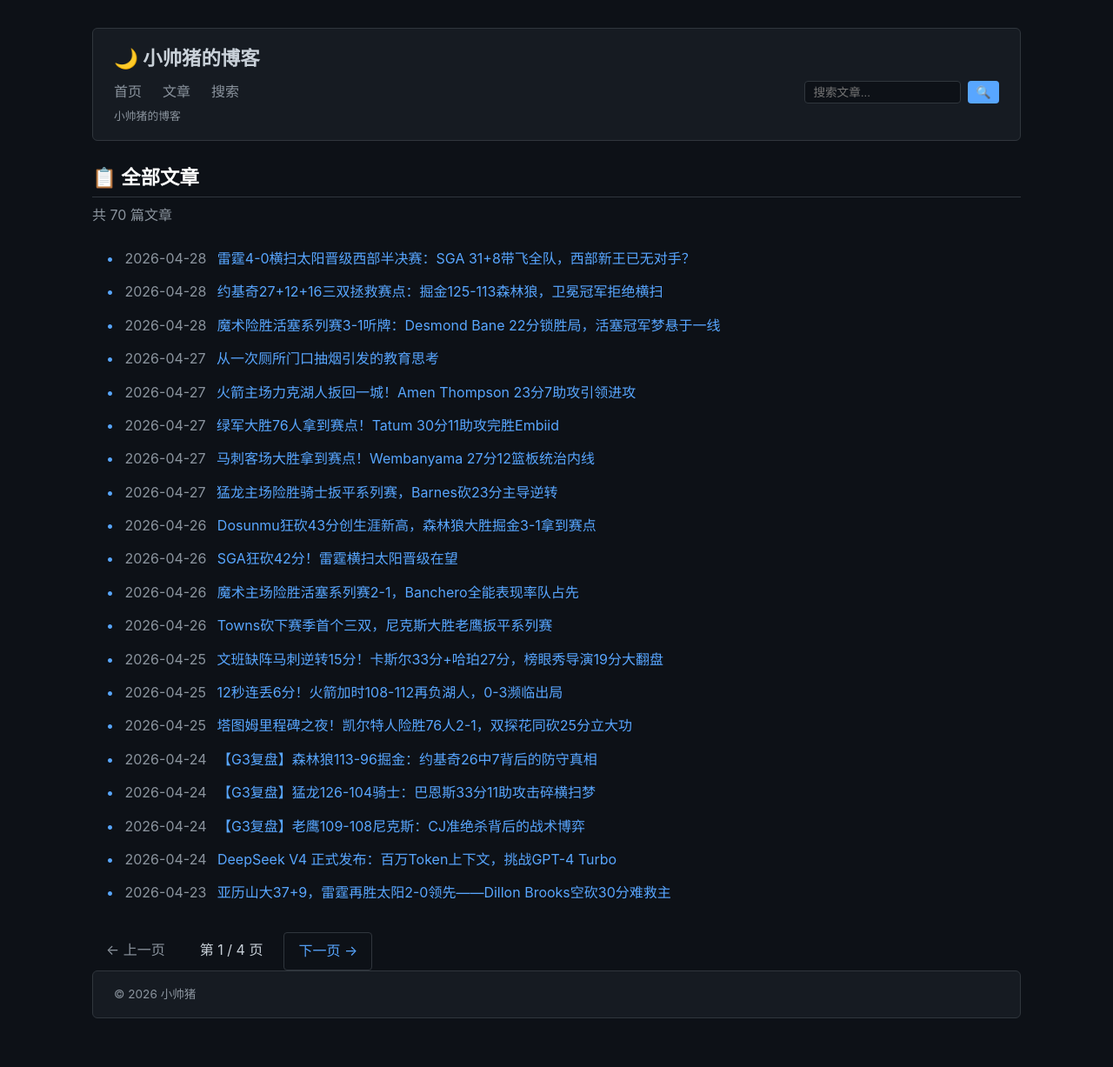
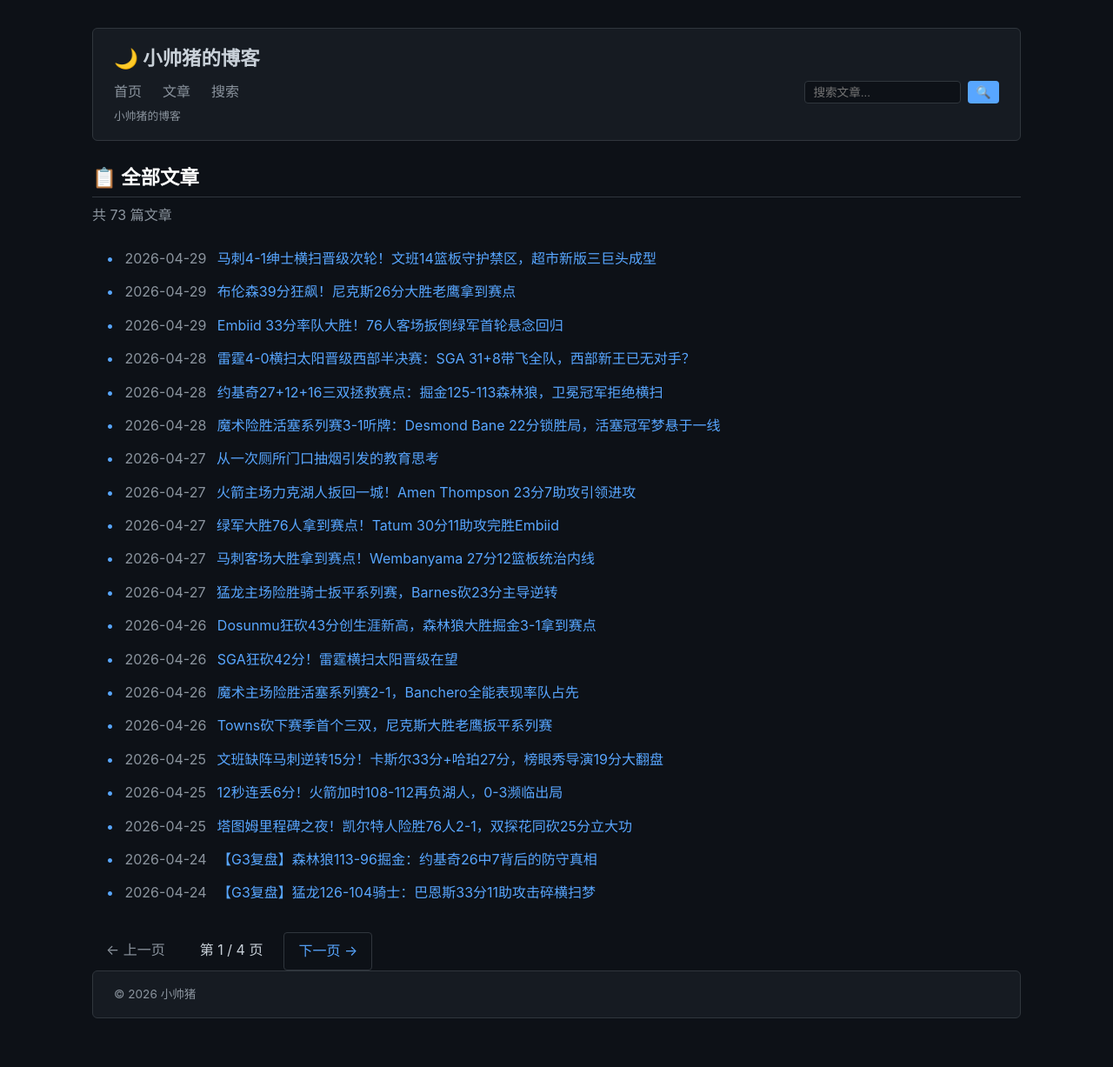
Before and after one commit to godsay1983/godsay1983.github.io, a Jekyll site: the page built from posts/index.html, in a window 1280 px wide. Shown: the whole page at 87% size. Built offline with Jekyll 4.4.1, drawn with Linux system fonts in a browser that asks for light colours; the list of posts is cut into pages by our own code; some of the changed lines change nothing that is shown.

Commit message:
新增3篇NBA季后赛G5分析：76人vs绿军、尼克斯vs老鹰、马刺4-1晋级

```diff
--- /dev/null
+++ b/_posts/2026-04-29-76ers-celtics-g5-embiid-33pts.md
@@ -0,0 +1,55 @@
+---
+title: Embiid 33分率队大胜！76人客场扳倒绿军首轮悬念回归
+date: 2026-04-29 08:30:00 +08:00
+categories: [NBA季后赛]
+tags: [76人, 凯尔特人, Embiid, 布克, 季后赛首轮]
+---
+
+> **北京时间2026年4月29日** — 费城76人客场以 **113:97** 大胜波士顿凯尔特人，将系列赛扳为 **2:3**，Embiid砍下33分率队在TD Garden拿走一场至关重要的胜利。
+
+<!--more-->
+
+## 比赛回顾：76人全面压制，绿军主场沦陷
+
+开场哨响，76人就展现出截然不同的比赛面貌。Embiid在内线翻江倒海，首节就多次强吃Vucevic得手。Quentin Grimes和MarJon Beauchamp的防守轮转让凯尔特人外线进攻受阻，首节绿军仅得23分。
+
+进入第二节，绿军依靠Jayson Tatum的单打勉强支撑，但76人火力全开——Tyrese Maxey连续命中两记三分，Kelly Oubre Jr.的快攻暴扣更是点燃了球队板凳席。**半场战罢，76人已领先8分（50:42）。**
+
+下半场是本场的分水岭。第三节Embiid彻底接管比赛：持球面框突破、挡拆后中距离干拔、弧顶三分命中，单节独得12分。在他的带领下，76人单节轰出 **35:29** 的攻击波，将分差拉大到14分。绿军进攻端全面哑火——Payton Pritchard外线失准，Jaylen Brown遭到Adem Bona的封盖，TD Garden陷入沉寂。
+
+末节沦为垃圾时间，Embiid在场下休息时甚至向主场球迷做出了"晚安"的手势。最终比分定格在 **113:97**，76人主场扳回一城。
+
+## 关键时刻：Embiid的MVP级别表演
+
+全场最高分 **Joel Embiid 33分**，另有8助攻4篮板3封盖。在Maxey（22分）早早陷入犯规麻烦的情况下，Embiid几乎是凭一己之力撑起了76人的进攻。他今天的中距离手感堪称教科书级别——14投10中，几乎无视绿军防守。
+
+> *"我知道这是必须赢下的比赛。我们不想带着2:3回费城。"* —— Embiid赛后采访
+
+**Paul George** 本场手感冰冷，12投仅3中得到9分，但在防守端贡献了3次抢断，是球队能够压制绿军进攻的关键一环。
+
+## 凯尔特人：Tatum孤掌难鸣
+
+Jayson Tatum全场砍下 **24分16篮板**，差一点完成30+15的数据，但独木难支。绿军今天整体命中率仅 **40.4%**，三分线外更是37投仅11中（29.7%）。
+
+Payton Pritchard 14投4中，Nikola Vucevic 10投3中——绿军进攻端除Tatum外几乎没有人能够稳定输出。这支球队想在季后赛走得更远，需要更多的得分点站出来。
+
+## 系列赛展望
+
+**目前绿军 3:2 领先**，但76人已经证明自己完全有能力在这轮系列赛中赢球。Embiid的状态是76人能否翻盘的晴雨表——只要他保持健康，76人就有与任何球队掰手腕的资本。
+
+双方第六战将移师费城，76人势必会全力拿下，将系列赛拖入抢七。
+
+---
+
+**数据一览：**
+
+| 球员 | 球队 | 得分 | 篮板 | 助攻 |
+|------|------|------|------|------|
+| Joel Embiid | 76人 | **33** | 8 | 4 |
+| Jayson Tatum | 凯尔特人 | 24 | **16** | 3 |
+| Tyrese Maxey | 76人 | 22 | 3 | 5 |
+| Payton Pritchard | 凯尔特人 | 14 | 4 | 6 |
+
+**系列赛比分**：76人 2 : 3 凯尔特人（绿军领先）
+
+> 北京时间2026年4月29日凌晨，波士顿TD Garden
--- /dev/null
+++ b/_posts/2026-04-29-knicks-hawks-g5-brunson-39pts.md
@@ -0,0 +1,59 @@
+---
+title: 布伦森39分狂飙！尼克斯26分大胜老鹰拿到赛点
+date: 2026-04-29 09:00:00 +08:00
+categories: [NBA季后赛]
+tags: [尼克斯, 老鹰, 布伦森, 季后赛首轮]
+---
+
+> **北京时间2026年4月29日** — 纽约尼克斯主场以 **126:97** 狂胜亚特兰大老鹰，系列赛取得 **3:2** 领先。Jalen Brunson 全场砍下 **39分**，率队在MSG取得一场完美的胜利。
+
+<!--more-->
+
+## 比赛回顾：布伦森开启得分模式，尼克斯半场奠定胜局
+
+比赛从一开始就朝着有利于尼克斯的方向发展。Brunson 首节便展现出色的手感——中距离急停跳投、挡拆突破上篮、弧顶三分命中，单节独取12分。尼克斯在他的带领下早早建立起两位数领先。
+
+第二节尼克斯板凳匪徒接管比赛：Josh Hart 连续抢下进攻篮板并完成二次进攻，Mikal Bridges 的空切上篮稳健高效，Kevin McCullar Jr. 命中两记三分。尼克斯单节打出 **36:21** 的比分，带着 **24分巨大领先优势**（57:33）进入下半场。
+
+> *整个中场休息时间，更衣室里大家都在笑。但我们没有得意忘形——我们知道第三节往往是最危险的时候。"* —— Brunson
+
+老鹰在易边再战后并未放弃，Zaccharie Risacher 和 Jalen Johnson 试图带队追分，但 Brunson 再次挺身而出——他连续命中三记中距离跳投，单节再砍 **14分**，彻底浇灭了老鹰反扑的希望。三节结束，分差已来到30分（97:67）。
+
+末节沦为练兵时间，双方尽遣替补。尼克斯最终以 **126:97** 大胜，整场比赛他们的命中率高达 **54.7%**，三分线外33投17中（51.5%）。
+
+## 关键时刻：布伦森几乎打破队史纪录
+
+**Jalen Brunson 全场 39分**，差一点就追平尼克斯队史季后赛单场得分纪录（42分，由某位名宿保持）。他在比赛中展现的进攻多样性令人赞叹：
+
+- **挡拆进攻**：与 Mitchell Robinson 的挡拆配合几乎无解，每次都能找到最优出手选择
+- **中距离干拔**：面对不同防守人，Brunson 的急停跳投稳定得可怕
+- **造犯规能力**：全场10罚10中，老鹰防守端几乎找不到任何限制他的办法
+
+> *"我只是在阅读比赛。每一个挡拆，我都在寻找最好的机会。今天我的队友们也都站出来了。"* —— Brunson 赛后采访
+
+OG Anunoby 同样表现出色，贡献 **18分7篮板3抢断**，他的锋线防守让老鹰侧翼进攻几乎瘫痪。Mikal Bridges 稳定输出 **16分**，而 Josh Hart 则在篮板和二次进攻方面提供了巨大能量（8篮板，3个前场板）。
+
+## 老鹰：虽败犹荣，赛季昂首结束
+
+尽管输了26分，但老鹰这个赛季的表现仍然值得尊敬。**Jalen Johnson** 本轮系列赛展现出了成为球队核心的潜力，场均可以贡献接近20+8的数据。
+
+Zaccharie Risacher 作为新秀，在对阵尼克斯的系列赛中场均得到 **14.2分**，三分命中率38%——他的成长空间令人期待。球队主控 **Trae Young** 因伤缺席了本轮系列赛，若他保持健康，老鹰的实力绝对不止于此。
+
+## 系列赛展望
+
+尼克斯 **3:2 领先**，已拿到赛点。第六战将移师亚特兰大，老鹰将全力捍卫主场。若能扳回一城抢七，鹿死谁手尚未可知——但很显然，Brunson 和这支尼克斯已经证明，他们有能力在任何一座球馆赢球。
+
+---
+
+**数据一览：**
+
+| 球员 | 球队 | 得分 | 篮板 | 助攻 |
+|------|------|------|------|------|
+| Jalen Brunson | 尼克斯 | **39** | 4 | 7 |
+| OG Anunoby | 尼克斯 | 18 | 7 | 3 |
+| Jalen Johnson | 老鹰 | 17 | 8 | 4 |
+| Mikal Bridges | 尼克斯 | 16 | 3 | 2 |
+
+**系列赛比分**：老鹰 2 : 3 尼克斯（尼克斯领先）
+
+> 北京时间2026年4月29日凌晨，纽约MSG
--- /dev/null
+++ b/_posts/2026-04-29-spurs-blazers-g5-advance-semifinals.md
@@ -0,0 +1,67 @@
+---
+title: 马刺4-1绅士横扫晋级次轮！文班14篮板守护禁区，超市新版三巨头成型
+date: 2026-04-29 09:30:00 +08:00
+categories: [NBA季后赛]
+tags: [马刺, 开拓者, Wembanyama, Fox, 季后赛首轮]
+---
+
+> **北京时间2026年4月29日** — 圣安东尼奥马刺主场以 **114:95** 大胜波特兰开拓者，以 **4:1** 的总比分绅士横扫对手，率先晋级西部半决赛！De'Aaron Fox 贡献 **21分9助攻**，Victor Wembanyama 砍下 **17分14篮板6封盖**，新版"马刺三巨头"正式起航。
+
+<!--more-->
+
+## 比赛回顾：马刺全民皆兵，攻防两端碾压开拓者
+
+马刺从跳球开始就展现出势在必得的气势。De'Aaron Fox 开场就以标志性的欧洲步突破上篮得手，随后 Stephon Castle 的空位三分和 Harrison Barnes 的中距离跳投相继命中——马刺进攻端多点开花。
+
+首节最精彩的画面来自 **Victor Wembanyama**：他在防守端先送给 Donovan Clingan 一记钉板大帽，随即转换进攻命中一记撤步三分，引爆全场。**单节36:24，马刺已领先12分。**
+
+第二节开拓者试图追分，但 Dame Lillard 和 Jrue Holiday 的挡拆配合屡屡被马刺识破——Bismack Biyombo 在篮下筑起禁飞区，单节贡献3次封盖。Fox 则在进攻端展现大师风范：挡拆中送出不看人传球助飞 Wembanyama，空切后的拉杆上篮也稳稳命中。**半场战罢，马刺65:45领先已达20分。**
+
+> *"我们从一开始就带着饥饿感在打球。这不是理所当然的——我们知道自己能做什么，也知道自己想要什么。"* —— De'Aaron Fox
+
+易边再战，尽管开拓者在状元 Scoot Henderson 和 Deni Avdija 的带领下展开反扑（单节追回4分），但 Fox 和 Wembanyama 的挡拆组合实在难以限制——两人第三节合计贡献14分，牢牢守住20+的领先优势。
+
+末节比赛彻底进入垃圾时间，马刺尽遣替补，Stephon Castle 在有限的上场时间内依然送出4次助攻，展现出成熟控卫的潜质。
+
+## 关键时刻：文班统治攻防，超市新版三核成型
+
+**Victor Wembanyama 全场 17分14篮板6封盖**——这是他职业生涯至今最好的一场季后赛表演。他在禁区的威慑力让开拓者每次突破都心有余悸，全场6次封盖更是创造了本次季后赛的个人纪录。
+
+但更让马刺球迷兴奋的是 **De'Aaron Fox + Victor Wembanyama + Harrison Barnes** 这套核心三人组的化学反应：
+
+- **Fox**：进攻端的发动机，挡拆发起者，关键时刻的得分保障（21分9助攻）
+- **Wembanyama**：攻防两端的绝对核心，天花板级别的护筐和篮板能力
+- **Barnes**：稳定的老将输出，三分线外稳健，本场命中3记三分
+
+此外，**Stephon Castle** 作为新秀，在系列赛中场均可以贡献 **13.8分4.2助攻**，他的成长将决定马刺这轮季后赛能走多远。
+
+## 开拓者：昂首告别，核心框架已成型
+
+尽管1:4出局，开拓者这赛季的表现仍让球迷看到希望。**Damian Lillard** 虽然因伤状态不在最佳，但系列赛场均依然可以贡献 **24.6分**——他依然是这支球队当仁不让的灵魂人物。
+
+**Scoot Henderson** 季后赛系列赛场均 **18.4分7.2助攻**，作为三年级球员，他在关键时刻的处理球能力已有长足进步。**Deni Avdija** 则展现了全面的身手——本场22分之外还有6篮板3助攻，是球队最稳定的输出点之一。
+
+Jrue Holiday 的经验和领袖气质也为年轻球员树立了标杆。尽管这个赛季以失利告终，但开拓者的未来值得期待。
+
+## 系列赛总结与展望
+
+**马刺 4:1 绅士横扫开拓者，率先晋级西部半决赛！**
+
+| 球员 | 球队 | 得分 | 篮板 | 助攻/封盖 |
+|------|------|------|------|-----------|
+| De'Aaron Fox | 马刺 | **21** | 4 | 9助攻 |
+| Victor Wembanyama | 马刺 | 17 | **14** | 6封盖 |
+| Deni Avdija | 开拓者 | 22 | 6 | 3助攻 |
+| Dame Lillard | 开拓者 | 18 | 3 | 6助攻 |
+
+## 马刺次轮对手分析
+
+马刺在西部半决赛的对手将是常规赛西部第一的球队。根据目前的西部排名，这很可能是一支经验丰富的老牌劲旅——但无论对手是谁，有了这一轮系列赛的磨合，马刺这套新版三巨头已经证明，他们绝对有实力在季后赛的舞台走得足够远。
+
+> *"我们不会停下脚步。这只是第一步。"* —— Gregg Popovich
+
+---
+
+**系列赛最终比分**：马刺 4 : 1 开拓者（马刺晋级）
+
+> 北京时间2026年4月29日上午，圣安东尼奥Frost Bank Center
--- a/search/index.md
+++ b/search/index.md
@@ -39,6 +39,47 @@ permalink: /search/
 <script>
 // 文章数据（由 scripts/generate-search-index.js 生成，Jekyll 构建时自动更新）
 var searchData = [
+  {
+    "title": "马刺4-1绅士横扫晋级次轮！文班14篮板守护禁区，超市新版三巨头成型",
+    "url": "/posts/2026/04/29/spurs-blazers-g5-advance-semifinals/",
+    "date": "2026-04-29",
+    "categories": "NBA季后赛",
+    "tags": [
+      "马刺",
+      "开拓者",
+      "Wembanyama",
+      "Fox",
+      "季后赛首轮"
+    ],
+    "excerpt": ""
+  },
+  {
+    "title": "布伦森39分狂飙！尼克斯26分大胜老鹰拿到赛点",
+    "url": "/posts/2026/04/29/knicks-hawks-g5-brunson-39pts/",
+    "date": "2026-04-29",
+    "categories": "NBA季后赛",
+    "tags": [
+      "尼克斯",
+      "老鹰",
+      "布伦森",
+      "季后赛首轮"
+    ],
+    "excerpt": ""
+  },
+  {
+    "title": "Embiid 33分率队大胜！76人客场扳倒绿军首轮悬念回归",
+    "url": "/posts/2026/04/29/76ers-celtics-g5-embiid-33pts/",
+    "date": "2026-04-29",
+    "categories": "NBA季后赛",
+    "tags": [
+      "76人",
+      "凯尔特人",
+      "Embiid",
+      "布克",
+      "季后赛首轮"
+    ],
+    "excerpt": ""
+  },
   {
     "title": "雷霆4-0横扫太阳晋级西部半决赛：SGA 31+8带飞全队，西部新王已无对手？",
     "url": "/posts/2026/04/28/thunder-sweeps-suns-sga-31pts/",
@@ -936,7 +977,7 @@ var searchData = [
     "tags": [],
     "excerpt": ""
   }
-];;;;;;;;;;;;;;;;;;;;;;;;;
+];;;;;;;;;;;;;;;;;;;;;;;;;;
 
 var fuse = new Fuse(searchData, {
   keys: ['title', 'categories', 'tags', 'excerpt'],
```
